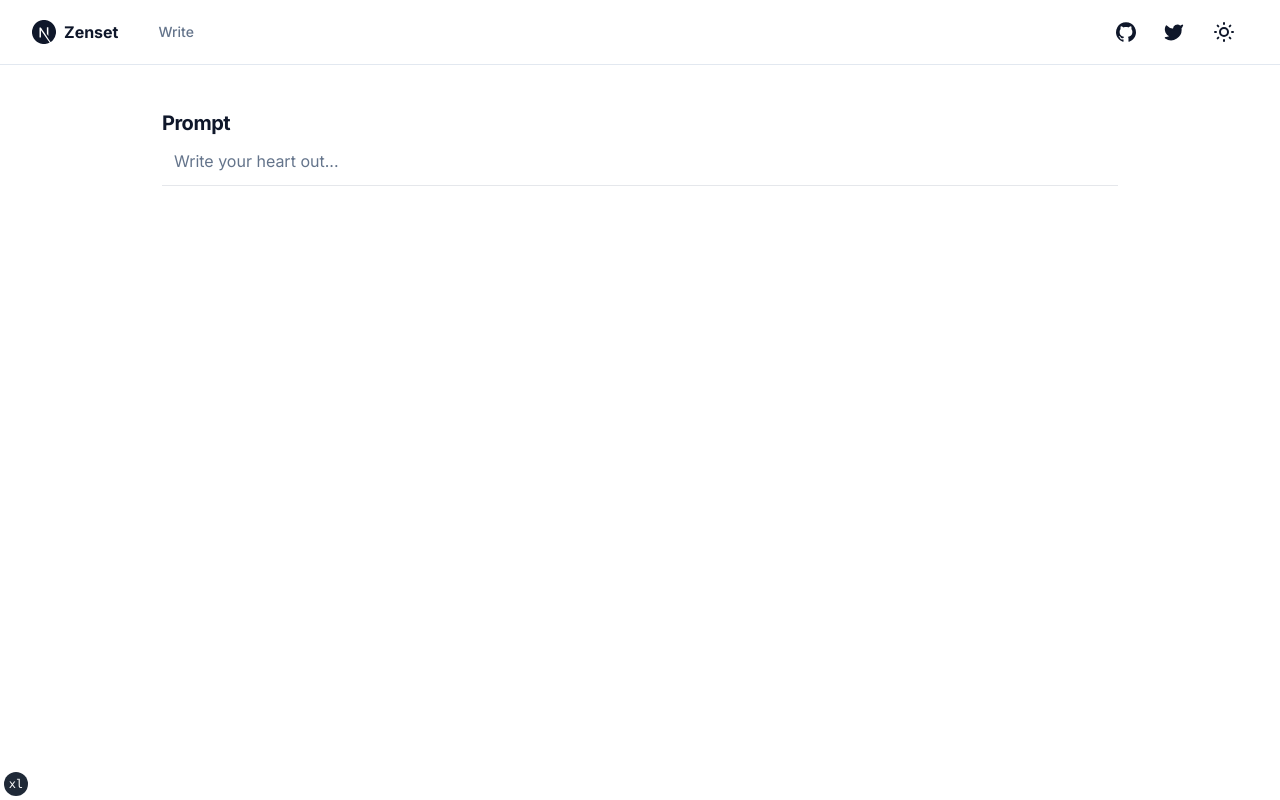
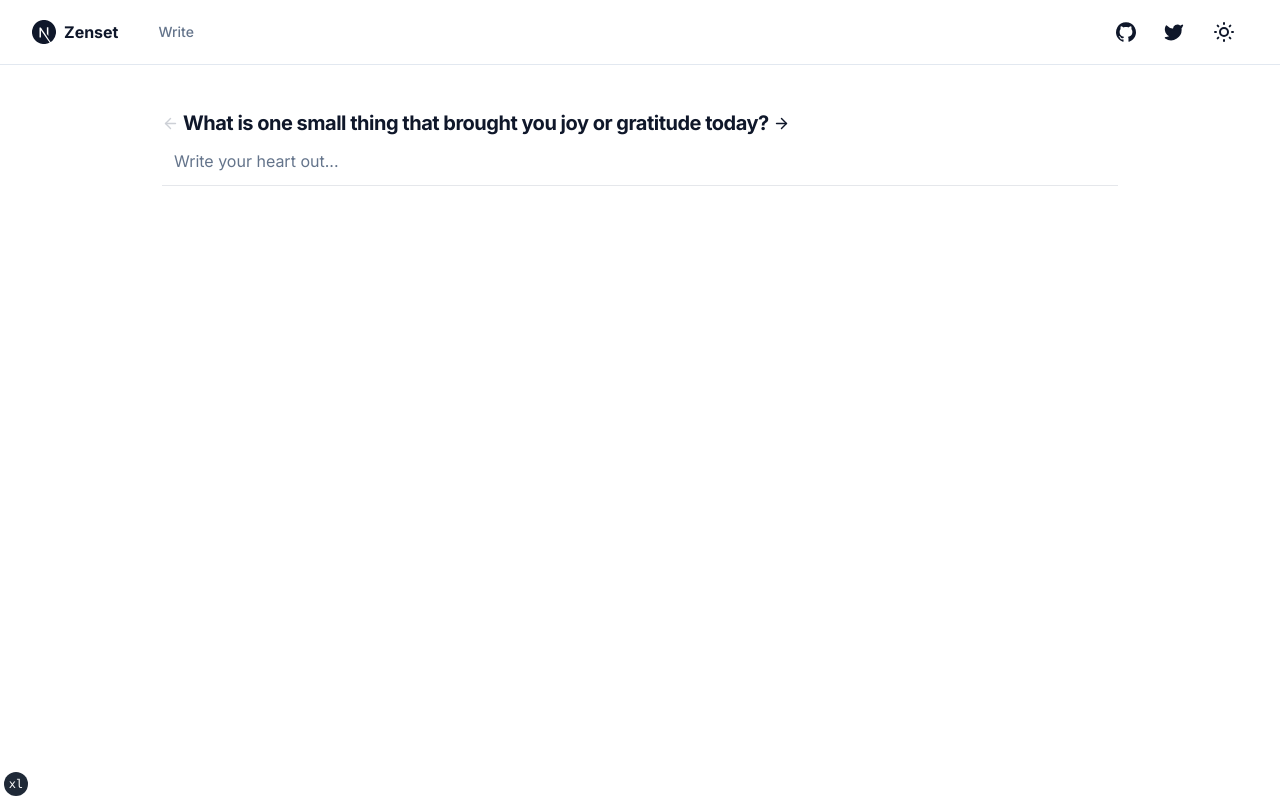
Before and after one commit to arihanv/zenset, a Next.js app: page / in a window 1280 px wide. Built offline with nearby package versions, Linux system fonts and the light colour scheme.

Commit message:
Added Prompts

```diff
--- a/app/page.tsx
+++ b/app/page.tsx
@@ -2,7 +2,7 @@
 
 import { useEffect, useState } from "react"
 import Link from "next/link"
-import { Trash, Trash2 } from "lucide-react"
+import { ArrowLeft, ArrowRight, Trash, Trash2 } from "lucide-react"
 
 import { siteConfig } from "@/config/site"
 import { buttonVariants } from "@/components/ui/button"
@@ -13,6 +13,15 @@ export default function IndexPage() {
   const [input, setInput] = useState("")
   const [currentTime, setCurrentTime] = useState(new Date())
   const [hoveredIndex, setHoveredIndex] = useState(-1)
+  const [promptIndex, setPromptIndex] = useState(0)
+
+  const prompt = [
+    "What is one small thing that brought you joy or gratitude today?",
+    "How did you practice self-care or self-compassion today?",
+    "What is something you learned about yourself today?",
+    "Describe a challenging situation you encountered today and how you responded mindfully.",
+    "What is something you learned about someone else today?",
+  ]
 
   useEffect(() => {
     const interval = setInterval(() => {
@@ -54,9 +63,17 @@ export default function IndexPage() {
     <section className="grid items-center gap-6 pb-8 pt-6 md:py-10">
       <div className="mx-auto px-3 w-full flex max-w-[980px] flex-col gap-3 overflow-hidden">
         <div className="flex flex-col gap-1 border-b dark:border-gray-800 border-gray-200 py-1">
-          <div className="tracking-tight font-bold text-xl">Prompt</div>
+          <div className="flex gap-1">
+            <button  disabled={promptIndex === 0} className={`${promptIndex === 0 ? 'text-gray-400 opacity-50' : ''}`} onClick={() => setPromptIndex(promptIndex - 1)}>
+              <ArrowLeft size={17} />
+            </button>
+            <div className="tracking-tight font-bold text-xl">{prompt[promptIndex]}</div>
+            <button className="" onClick={() => setPromptIndex(promptIndex + 1)}>
+              <ArrowRight size={17} />
+            </button>
+          </div>
           <Input
-            type="email"
+            type="text"
             placeholder="Write your heart out..."
             value={input}
             onChange={(e) => setInput(e.target.value)}
```
